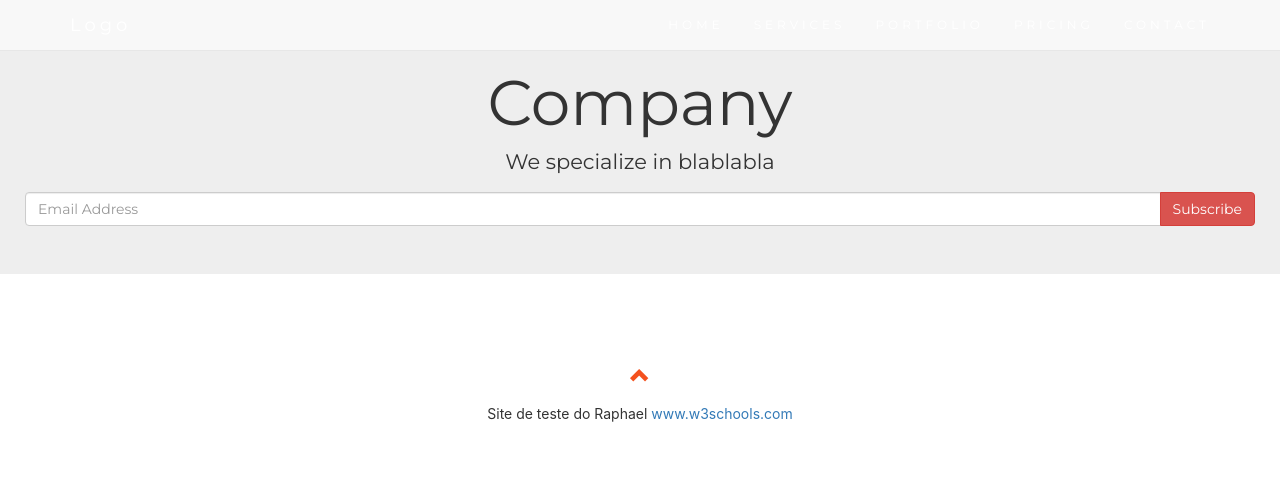
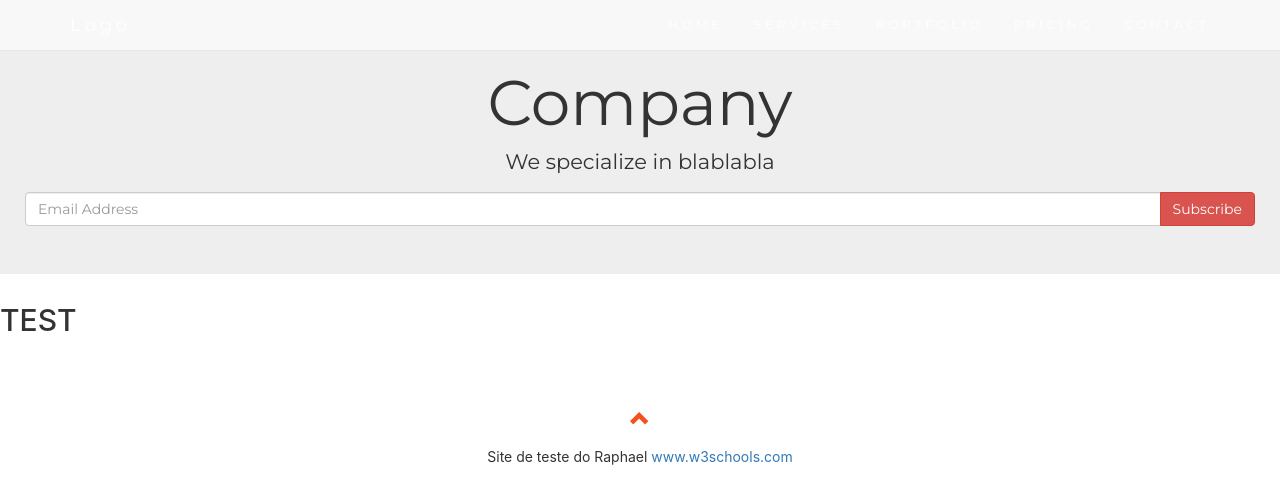
Before and after one commit to raphaelrocha/company, a React (Create React App) app: page /admin in a window 1280 px wide. Shown: the top 504 px of the page. Built offline with nearby package versions, Linux system fonts and the light colour scheme.

Commit message:
cria classe Admin

```diff
--- a/src/App.js
+++ b/src/App.js
@@ -1,12 +1,14 @@
 import React, { Component } from 'react';
+import {BrowserRouter, Route} from 'react-router-dom';
+
 import Footer from "./components/Footer";
 import Header from "./components/Header";
 import Home from "./components/Home";
 import Services from "./components/Services";
-import {BrowserRouter, Route} from 'react-router-dom';
 import Portfolio from "./components/Portfolio";
 import Pricing from "./components/Pricing";
 import Contact from "./components/Contact";
+import Admin from "./components/admin/Admin";
 
 class App extends Component {
   render() {
@@ -19,6 +21,7 @@ class App extends Component {
           <Route path='/portfolio' component={Portfolio}/>
           <Route path='/pricing' component={Pricing}/>
           <Route path='/contact' component={Contact}/>
+          <Route path='/admin' component={Admin}/>
           <Footer/>
         </div>
       </BrowserRouter>
--- /dev/null
+++ b/src/components/admin/Admin.js
@@ -0,0 +1,18 @@
+import React, {Component} from 'react';
+
+export default class Admin extends Component{
+
+  constructor(props) {
+    super(props);
+
+  }
+
+  render() {
+    return (
+      <div>
+        <h2>test</h2>
+      </div>
+    );
+  }
+
+}
```
